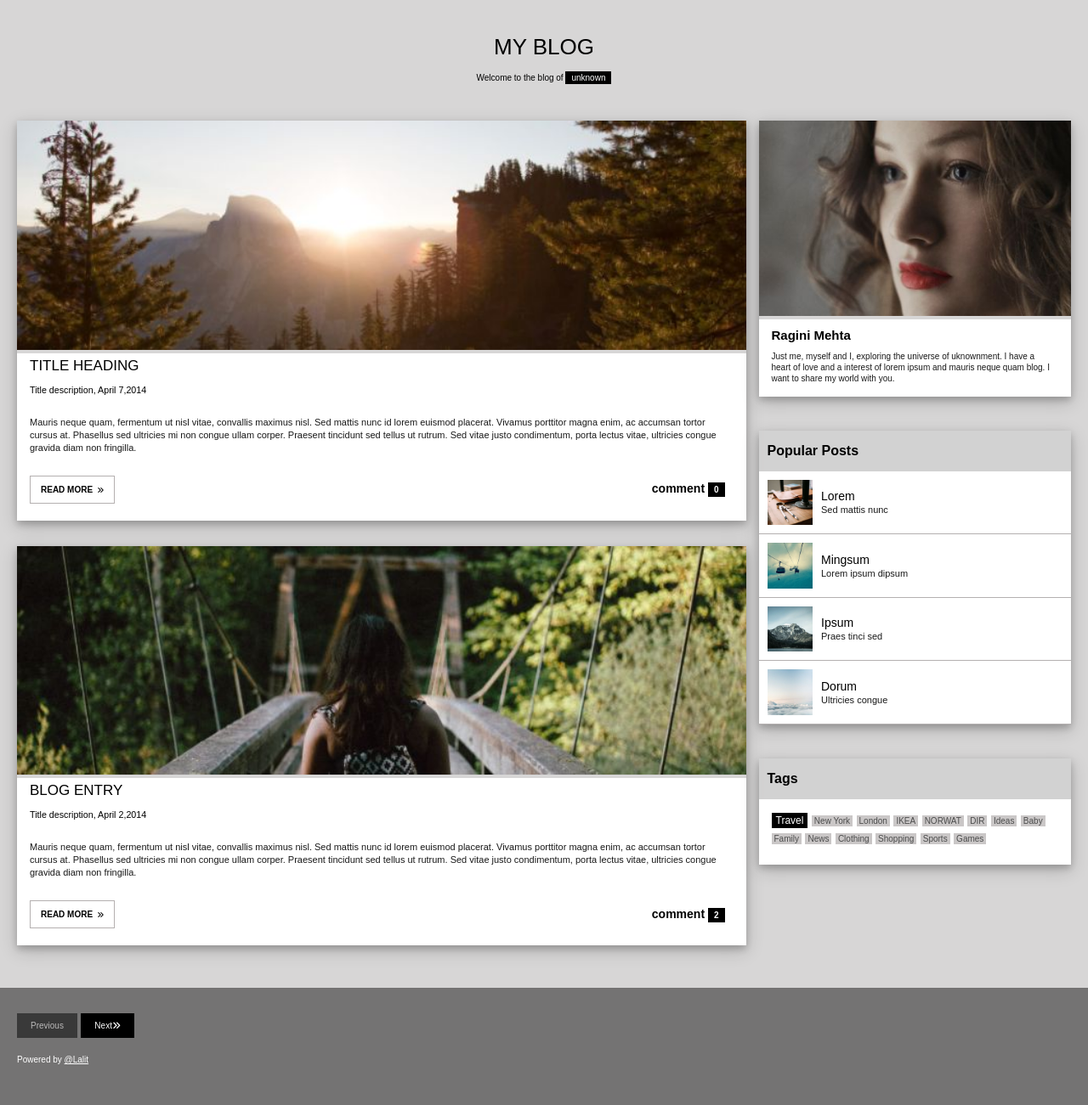
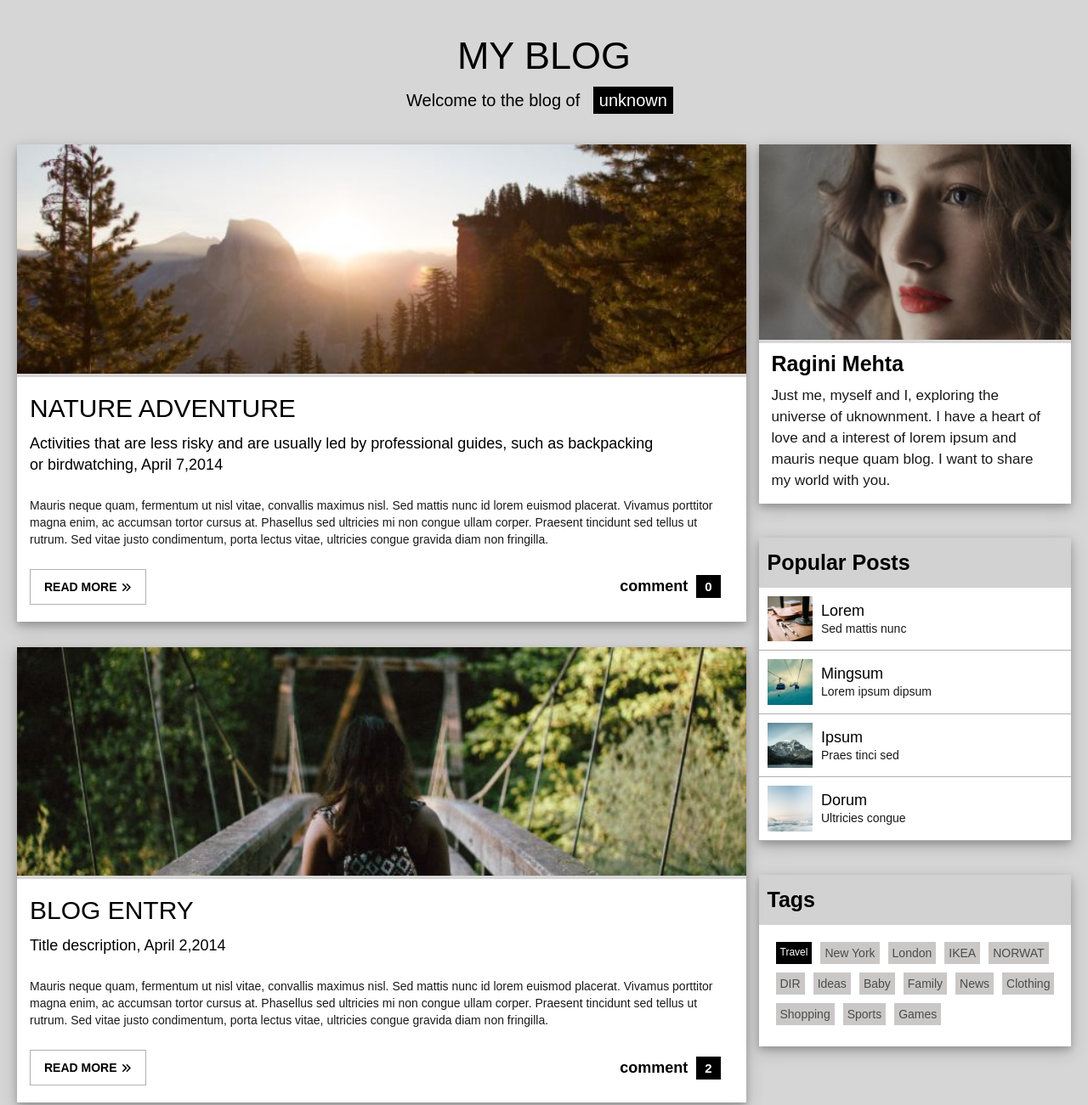
Before and after one commit to bylalit/blog-template, a plain HTML site: page index.html in a window 1280 px wide. Shown: the top 1301 px of the page at 85% size. Drawn offline with Linux system fonts and the light colour scheme.

Commit message:
doen the project of blog template

```diff
--- a/index.html
+++ b/index.html
@@ -21,8 +21,8 @@
                     <img src="image/woods.jpg" alt="">
                 </div>
                 <div class="info">
-                    <h3>title heading</h3>
-                    <h6>Title description, <span>April 7,2014</span></h6>
+                    <h3>nature adventure</h3>
+                    <h6>Activities that are less risky and are usually led by professional guides, such as backpacking or birdwatching, <span>April 7,2014</span></h6>
                     <p>
                         Mauris neque quam, fermentum ut nisl vitae, convallis maximus nisl. Sed mattis nunc id lorem euismod placerat. Vivamus porttitor magna enim, ac accumsan tortor cursus at. Phasellus sed ultricies mi non congue ullam corper. Praesent tincidunt sed tellus ut rutrum. Sed vitae justo condimentum, porta lectus vitae, ultricies congue gravida diam non fringilla.
                     </p>
--- a/style.css
+++ b/style.css
@@ -10,26 +10,27 @@
   }
 
   .title {
-    margin: 25px 0;
+    margin: 25px 0 20px;
     text-align: center;
   }
 
   .title h1 {
     font-weight: 500;
     text-transform: uppercase;
-    font-size: 26px;
+    font-size: 45px;
     padding: 15px 0;
   }
 
   .title p {
-    font-size: 10px;
+    font-size: 20px;
     font-weight: lighter;
   }
 
   .title p span {
     background-color: black;
     color: white;
-    padding: 2px 7px;
+    padding: 5px 7px;
+    margin: 0 10px;
   }
 
   .box {
@@ -49,9 +50,6 @@
     margin-bottom: 30px;
   }
 
-  /* .box .left .box-1 .img{
-    height: 26vh;
-  } */
   .box .left .box-1 .img img {
     width: 100%;
   }
@@ -64,19 +62,23 @@
   .box .left .box-1 .info h3 {
     text-transform: uppercase;
     font-weight: 500;
-    font-size: 17px;
-    padding: 5px 0;
+    font-size: 30px;
+    padding: 20px 0px 5px;
   }
 
   .box .left .box-1 .info h6 {
     font-weight: 400;
     padding: 7px 0 25px 0;
+    font-size: 18px;
+    width: 90%;
+    line-height: 25px;
+    line-break: auto;
   }
 
   .box .left .box-1 .info p {
     width: 100%;
-    font-size: 11px;
-    line-height: 15px;
+    font-size: 14px;
+    line-height: 20px;
     padding-bottom: 25px;
     opacity: 0.9;
   }
@@ -90,8 +92,8 @@
   }
 
   .box .left .box-1 .info .btn button {
-    padding: 10px 12px;
-    font-size: 10px;
+    padding: 12px 16px;
+    font-size: 14px;
     text-transform: uppercase;
     cursor: pointer;
     background-color: white;
@@ -99,7 +101,7 @@
     font-weight: 550;
   }
   .box .left .box-1 .info .btn button i {
-    font-size: 8px;
+    font-size: 12px;
     margin-left: 5px;
   }
   .box .left .box-1 .info .btn button:hover {
@@ -107,9 +109,10 @@
   }
   .box .left .box-1 .info .btn p {
     width: auto;
-    font-size: 14px;
+    font-size: 18px;
     line-height: 0;
     padding-bottom: 0;
+    padding-right: 5px;
     opacity: 1;
     font-weight: bold;
   }
@@ -117,8 +120,9 @@
   .box .left .box-1 .info .btn p span{
       background-color: black;
       color: white;
-      padding: 3px 7px;
-      font-size: 10px;
+      padding: 5px 10px;
+      font-size: 15px;
+      margin-left: 5px;
   }
 
   .box .right {
@@ -143,15 +147,15 @@
   }
 
   .box .right .side-bar .data h3{
-      font-size: 15px;
+      font-size: 25px;
       padding: 10px 0;
   }
 
   .box .right .side-bar .data p{
-      font-size: 10px;
+      font-size: 17px;
       padding-bottom: 15px;
       width: 100%;
-      line-height: 13px;
+      line-height: 25px;
       opacity: 0.9;
   }
 
@@ -162,6 +166,7 @@
   }
 
   .box .right .post h4{
+      font-size: 25px;
       padding: 15px 10px;
       background-color: #d2d1d1de;
   }
@@ -182,12 +187,12 @@
   }
 
   .box .right .post .col h6{
-      font-size: 14px;
+      font-size: 18px;
       font-weight: 500;
       padding-bottom: 2px;
   }
   .box .right .post .col p{
-      font-size: 11px;
+      font-size: 14px;
       opacity: 0.9;
   }
 
@@ -197,6 +202,7 @@
   }
 
   .box .right .tags h4{
+      font-size: 25px;
       padding: 15px 10px;
       background-color: #d2d1d1de;
   }
@@ -205,13 +211,16 @@
       background-color: white;
       padding: 15px 10px 20px 15px;
       width: 100%;
+      display: flex;
+      flex-wrap: wrap;
   }
   .box .right .tags .state span{
-      font-size: 10px;
+      font-size: 14px;
       background-color: rgb(180, 176, 176);
       line-height: 20px;
-      padding: 1px 3px;
+      padding: 3px 5px;
       opacity: 0.7;
+      margin: 5px;
   }
 
   .footer{
@@ -220,19 +229,19 @@
       background-color: rgba(0, 0, 0, 0.461);
   }
   .footer button{
-      margin: 30px 0px 20px;
+      margin: 30px 5px 20px;
       padding: 9px 16px;
       background-color: black;
       color: white;
       border: none;
-      font-size: 10px;
+      font-size: 15px;
       cursor: pointer;
   }
 
   .footer p{
       margin-left: 20px;
       color: white;
-      font-size: 10px;
+      font-size: 16px;
   }
   .footer p a{
       color: white;
```
